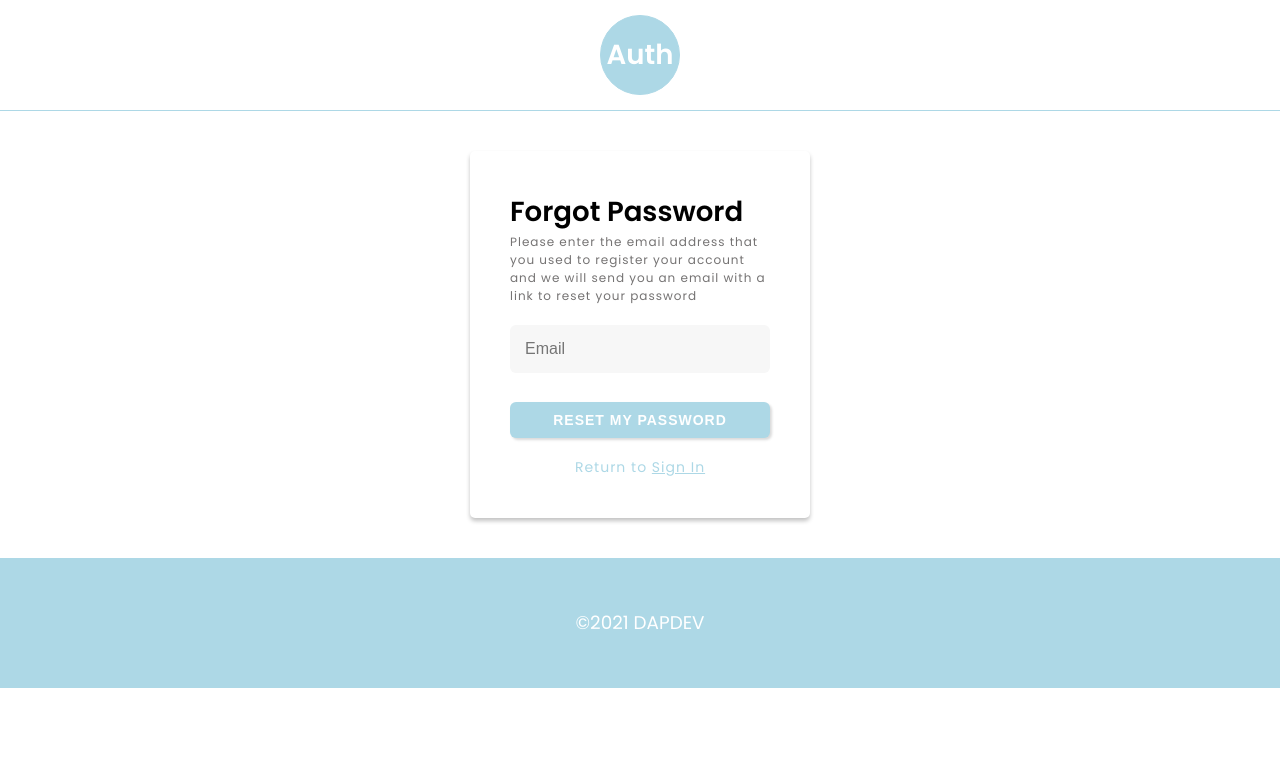
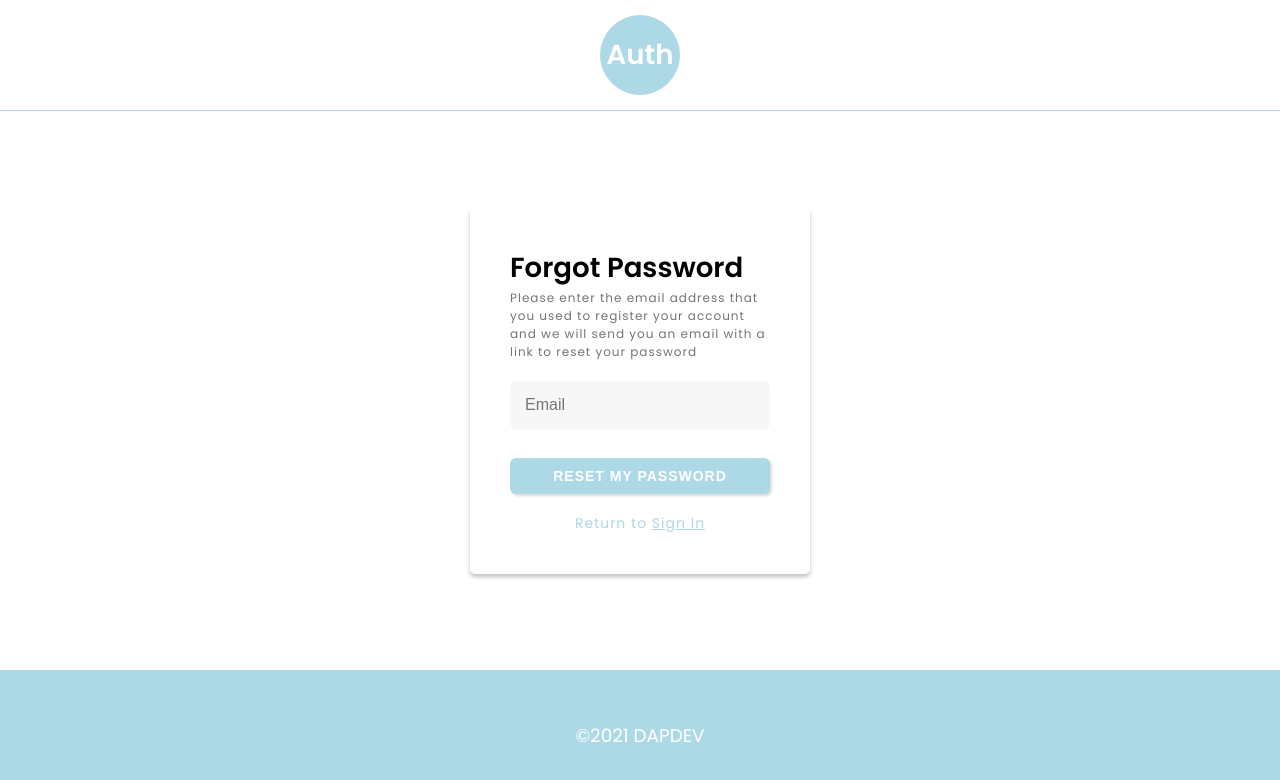
Before and after one commit to adupoku71/react_authentication_app, a React (Create React App) app: page /reset_password in a window 1280 px wide. Shown: the top 780 px of the page. Built offline with nearby package versions, Linux system fonts and the light colour scheme.

Commit message:
pushed footer to the bottom of the page

```diff
--- a/src/components/ResetPass.jsx
+++ b/src/components/ResetPass.jsx
@@ -1,10 +1,10 @@
 import { Card, StyledLink } from "../styles/Card"
-import { Container } from "../styles/Container"
+import { ResetContainer } from "../styles/Container"
 import { Input } from "../styles/Form.styled"
 import { Button } from "../styles/Button"
 export const ResetPass = () => {
   return (
-    <Container>
+    <ResetContainer>
       <Card>
         <h2 style={{ marginBottom: "0" }}>Forgot Password</h2>
         <p
@@ -25,6 +25,6 @@ export const ResetPass = () => {
           </p>
         </StyledLink>
       </Card>
-    </Container>
+    </ResetContainer>
   )
 }
--- a/src/components/Routes.jsx
+++ b/src/components/Routes.jsx
@@ -8,7 +8,10 @@ export const Routes = () => {
     <>
       <Switch>
         <Route exact path="/">
-          <Redirect from="/" to="/signIn" />
+          <Redirect from="/" to="/react_authentication_app" />
+        </Route>
+        <Route path="/react_authentication_app">
+          <Redirect from="/react_authentication_app" to="/signIn" />
         </Route>
         <Route path="/signIn">
           <SignIn />
--- a/src/styles/Card.js
+++ b/src/styles/Card.js
@@ -10,7 +10,8 @@ export const Card = styled.div`
   /* box-shadow: rgba(9, 30, 66, 0.25) 0px 1px 1px,
     rgba(9, 30, 66, 0.13) 0px 0px 1px 1px; */
   background: #fff;
-  margin: 20px auto 20px;
+  /* margin: 20px auto 20px; */
+  /* margin: auto 0; */
   h2 {
     margin-bottom: 1.2rem;
   }
@@ -26,6 +27,17 @@ export const Card = styled.div`
       margin-bottom: 10px;
     }
   }
+  @media screen and (max-width: 450px) {
+    width: 90%;
+    padding: 20px;
+    p {
+      font-size: 11px;
+    }
+    h2 {
+      font-size: 25px;
+      padding-bottom: 13px;
+    }
+  }
 `
 
 export const StyledLink = styled(Link)`
--- a/src/styles/Container.js
+++ b/src/styles/Container.js
@@ -6,6 +6,12 @@ export const Container = styled.div`
   justify-content: center;
   /* background: coral; */
   width: 100%;
-  min-height: 400px;
-  padding: 20px 0;
+  /* min-height: 400px; */
+  padding: 40px 0;
+  flex-grow: 1;
 `
+export const ResetContainer = styled(Container)`
+  @media screen and (max-width: 450px) {
+    padding: 20px 0;
+  }
+`
--- a/src/styles/Footer.styled.js
+++ b/src/styles/Footer.styled.js
@@ -1,6 +1,7 @@
 import styled from "styled-components"
 
 export const StyledFooter = styled.footer`
+  /* margin-top: auto; */
   min-height: 130px;
   background: lightblue;
   display: flex;
--- a/src/styles/MainContainer.js
+++ b/src/styles/MainContainer.js
@@ -3,6 +3,8 @@ import styled from "styled-components"
 export const MainContainer = styled.main`
   min-height: 100vh;
   background-color: #fff;
+  display: flex;
+  flex-direction: column;
   /* overflow-x: hidden; */
   /* background: #fcfcfc; */
 `
```
Also changed, not shown: package.json (+7 -1 lines), 1 other file (tests, documents, lock files or other folders).
